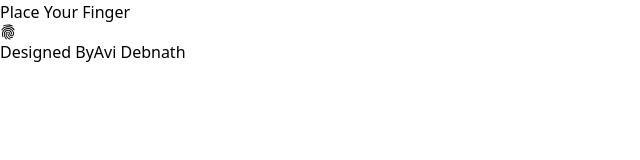
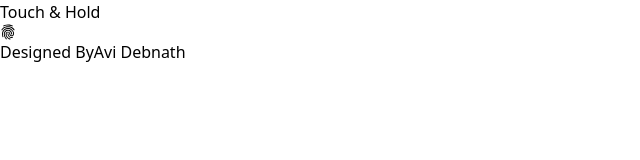
Before and after one commit to avideb24/place-finger, a React (Vite) app: page / in a window 1280 px wide. Shown: the top 160 px of the page, without its empty margins (0-640 px from the left). Built offline with nearby package versions, Linux system fonts and the light colour scheme.

Commit message:
changed text

```diff
--- a/src/App.jsx
+++ b/src/App.jsx
@@ -25,7 +25,7 @@ const App = () => {
         {
           !isComplete && (
             <div className='flex flex-col items-center gap-10'>
-              <h2 className='text-pink-600 text-xl font-bold'>Place Your Finger</h2>
+              <h2 className='text-pink-600 text-xl font-bold'>Touch & Hold</h2>
               <IoFingerPrintSharp
                 className={`text-8xl cursor-pointer transition-all duration-300
                   ${isPressed ? 'text-pink-500 drop-shadow-lg scale-110' : 'text-gray-800 hover:text-pink-600'}
--- a/src/components/Result.jsx
+++ b/src/components/Result.jsx
@@ -36,7 +36,7 @@ const Result = () => {
       <h2 className='text-2xl font-bold text-gray-800 text-center z-10'>
         We Are Married Now 😁
       </h2>
-      <img src={marriedImg} className='w-full h-52 object-contain z-10' alt="married" />
+      <img src={marriedImg} className='w-full h-52 object-contain z-10' alt="image" />
     </div>
   );
 };
```
